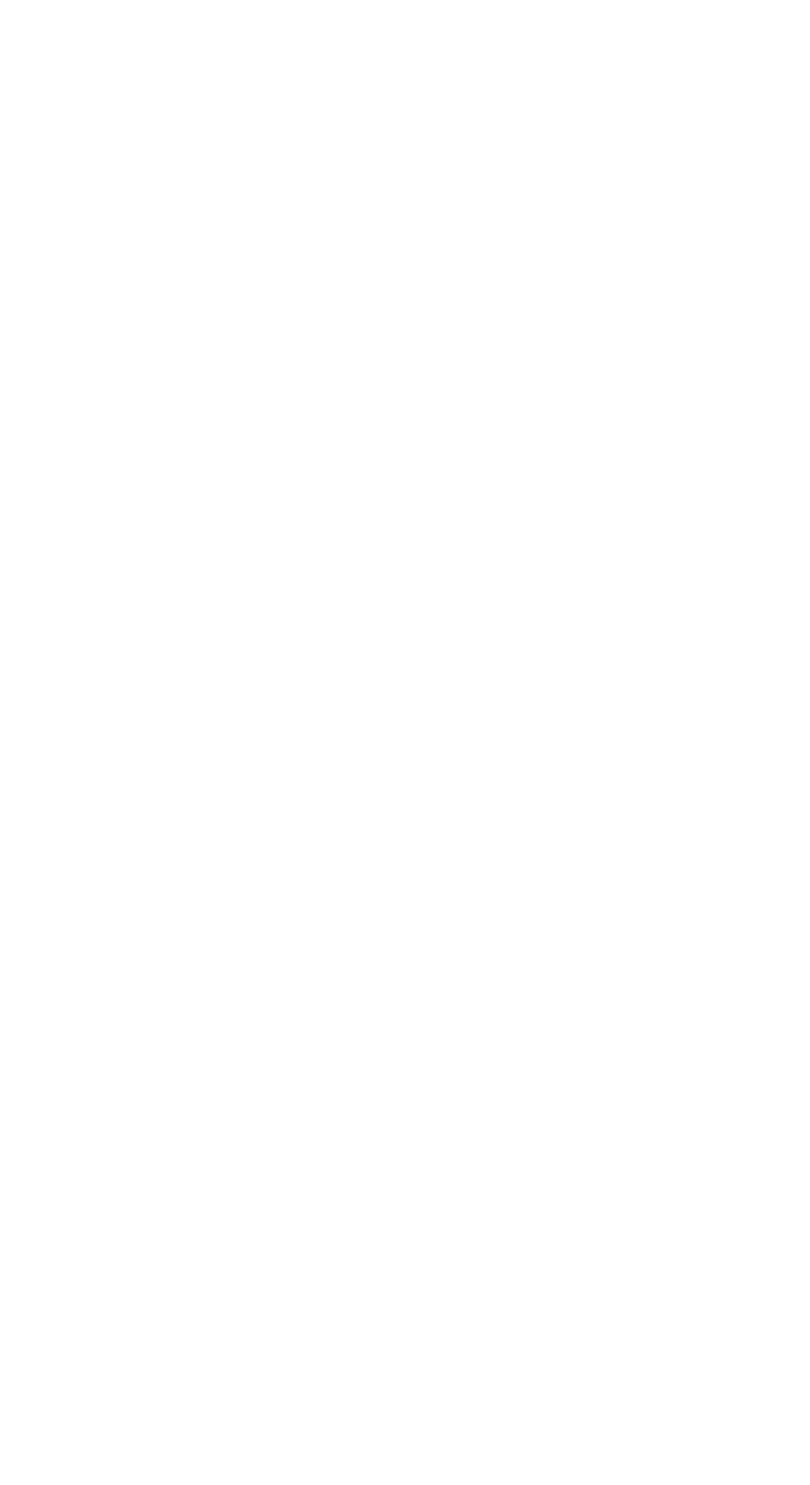
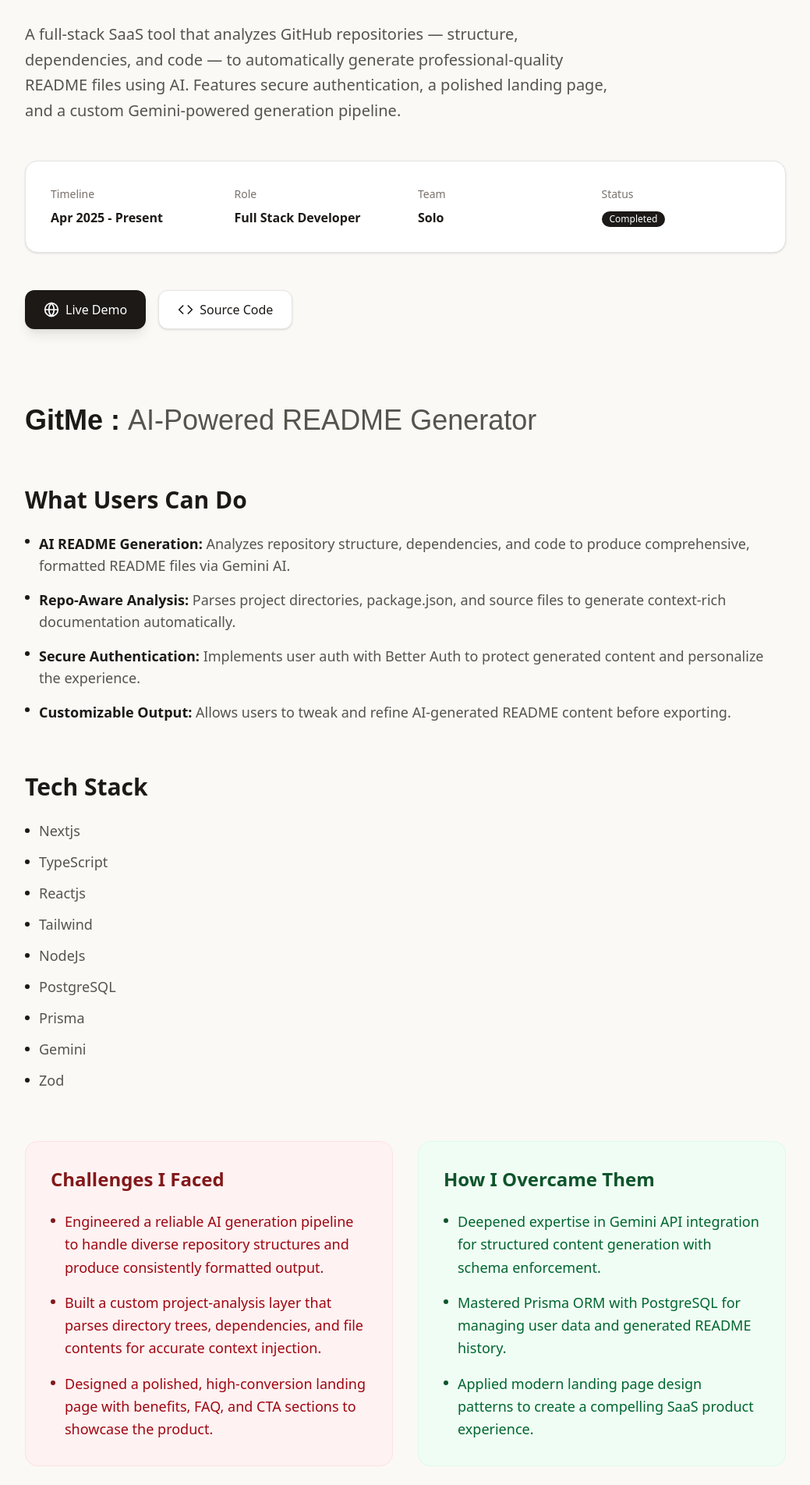
Before and after one commit to nikhildhanda04/portfolio-v3, a Next.js app: page /projects/gitme in a window 1280 px wide. Before the commit this address had no page. Shown: the part 893-2797 px from the top of the page at 78% size, without its empty margins (120-1159 px from the left). Before the commit the page ends 800 px from the top, so only its background shows below. Built offline with nearby package versions, Linux system fonts and the light colour scheme; a web font is replaced by a local one.

Commit message:
added project and new expericene

```diff
--- a/src/app/components/landingpage/experience.tsx
+++ b/src/app/components/landingpage/experience.tsx
@@ -13,9 +13,22 @@
 
 const experiences: ExperienceItem[] = [
   {
+    company: "Freelancing",
+    role: "Full Stack Developer",
+    duration: "Dec 2024 – Present",
+    logo: "/freelance.svg",
+    points: [
+      "Delivered production-ready full-stack web solutions for 10+ clients, including high-conversion landing pages, interactive dashboards, and scalable e-commerce platforms with secure payment gateways.",
+      "Built and deployed scalable applications using React, Next.js, Node.js, PostgreSQL, and MongoDB with responsive UI, SEO optimization, and cross-browser compatibility.",
+      "Implemented authentication systems, RESTful APIs, database schemas, order management workflows, and third-party integrations following clean architecture and industry best practices.",
+      "Improved business outcomes by enabling online sales, lead generation, and workflow automation, increasing engagement, conversions, and operational efficiency.",
+      "Collaborated directly with non-technical stakeholders to gather requirements, translate business needs into technical solutions, and deliver projects on time with high client satisfaction.",
+    ],
+  },
+  {
     company: "Oscode",
     role: "Full Stack Web Intern",
-    duration: "Oct 2024 - May 2025",
+    duration: "Oct 2024 – May 2025",
     logo: "/oscode.svg",
     points: [
       "Designed and developed effective web solutions, delivering high-quality services to meet client requirements.",
@@ -38,7 +51,7 @@
   {
     company: "News19",
     role: "Video Editor",
-    duration: "Jan 2025 - Mar 2025",
+    duration: "Jan 2025 – Mar 2025",
     logo: "/news19.png",
     points: [
       "Crafting high-quality video content for news broadcasting and digital platforms.",
--- a/src/app/components/landingpage/projectData.tsx
+++ b/src/app/components/landingpage/projectData.tsx
@@ -220,6 +220,36 @@
       "Leveraged Next.js 16 and Tailwind v4 to implement bleeding-edge frontend standards.",
     ]
   },
+  {
+    slug: "gitme",
+    title: "GitMe",
+    tagline: "AI-Powered README Generator",
+    description: "A full-stack SaaS tool that analyzes GitHub repositories — structure, dependencies, and code — to automatically generate professional-quality README files using AI. Features secure authentication, a polished landing page, and a custom Gemini-powered generation pipeline.",
+    tech: mapTechs(["Nextjs", "TypeScript", "Reactjs", "Tailwind", "NodeJs", "PostgreSQL", "Prisma", "Gemini", "Zod"]),
+    link: "https://github.com/nikhildhanda04/gitme",
+    live: "https://gittme.vercel.app/",
+    image: "/gitme.jpeg",
+    isWorking: true,
+    timeline: "Apr 2025 - Present",
+    role: "Full Stack Developer",
+    team: "Solo",
+    features: [
+      { title: "AI README Generation", description: "Analyzes repository structure, dependencies, and code to produce comprehensive, formatted README files via Gemini AI." },
+      { title: "Repo-Aware Analysis", description: "Parses project directories, package.json, and source files to generate context-rich documentation automatically." },
+      { title: "Secure Authentication", description: "Implements user auth with Better Auth to protect generated content and personalize the experience." },
+      { title: "Customizable Output", description: "Allows users to tweak and refine AI-generated README content before exporting." },
+    ],
+    challenges: [
+      "Engineered a reliable AI generation pipeline to handle diverse repository structures and produce consistently formatted output.",
+      "Built a custom project-analysis layer that parses directory trees, dependencies, and file contents for accurate context injection.",
+      "Designed a polished, high-conversion landing page with benefits, FAQ, and CTA sections to showcase the product.",
+    ],
+    learnings: [
+      "Deepened expertise in Gemini API integration for structured content generation with schema enforcement.",
+      "Mastered Prisma ORM with PostgreSQL for managing user data and generated README history.",
+      "Applied modern landing page design patterns to create a compelling SaaS product experience.",
+    ],
+  },
 ];
 
 export function getProjectBySlug(slug: string): Project | undefined {
```
Also changed, not shown: public/freelance.svg (added), public/gitme.jpeg (added).
